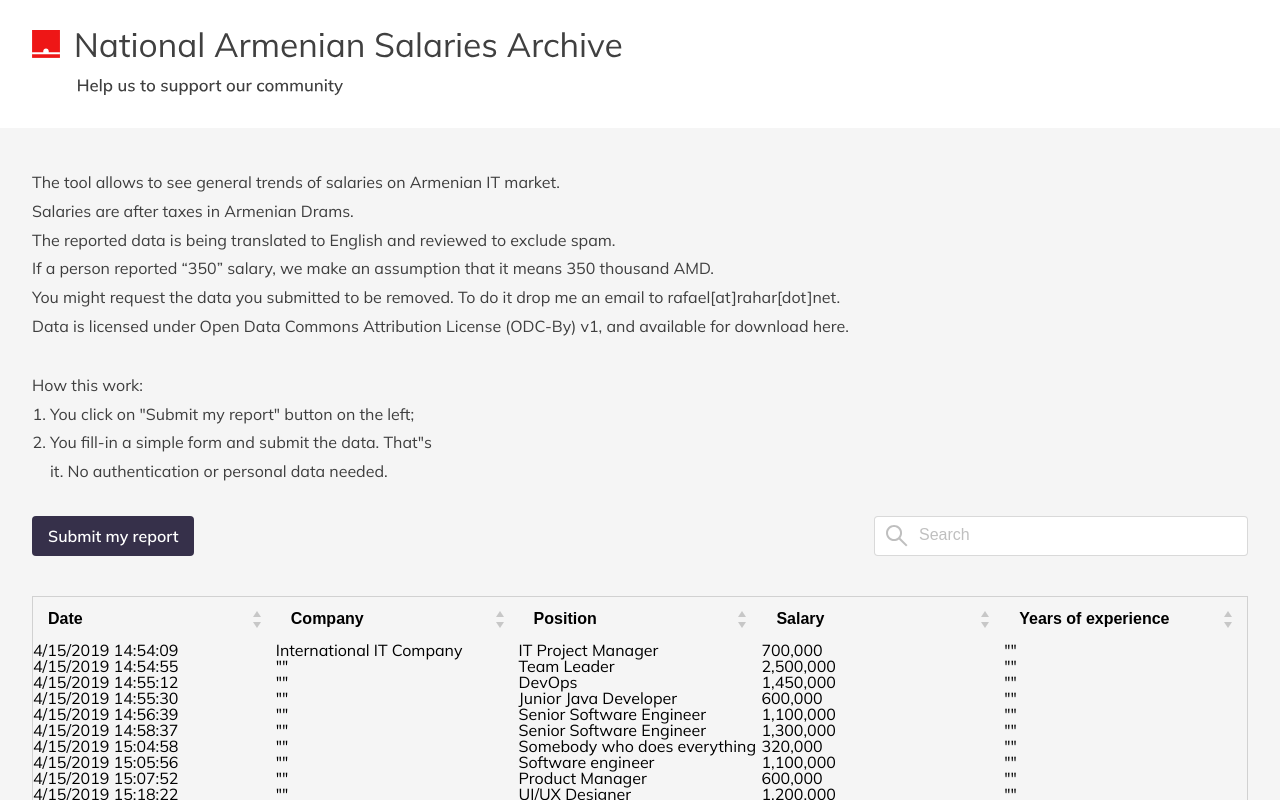
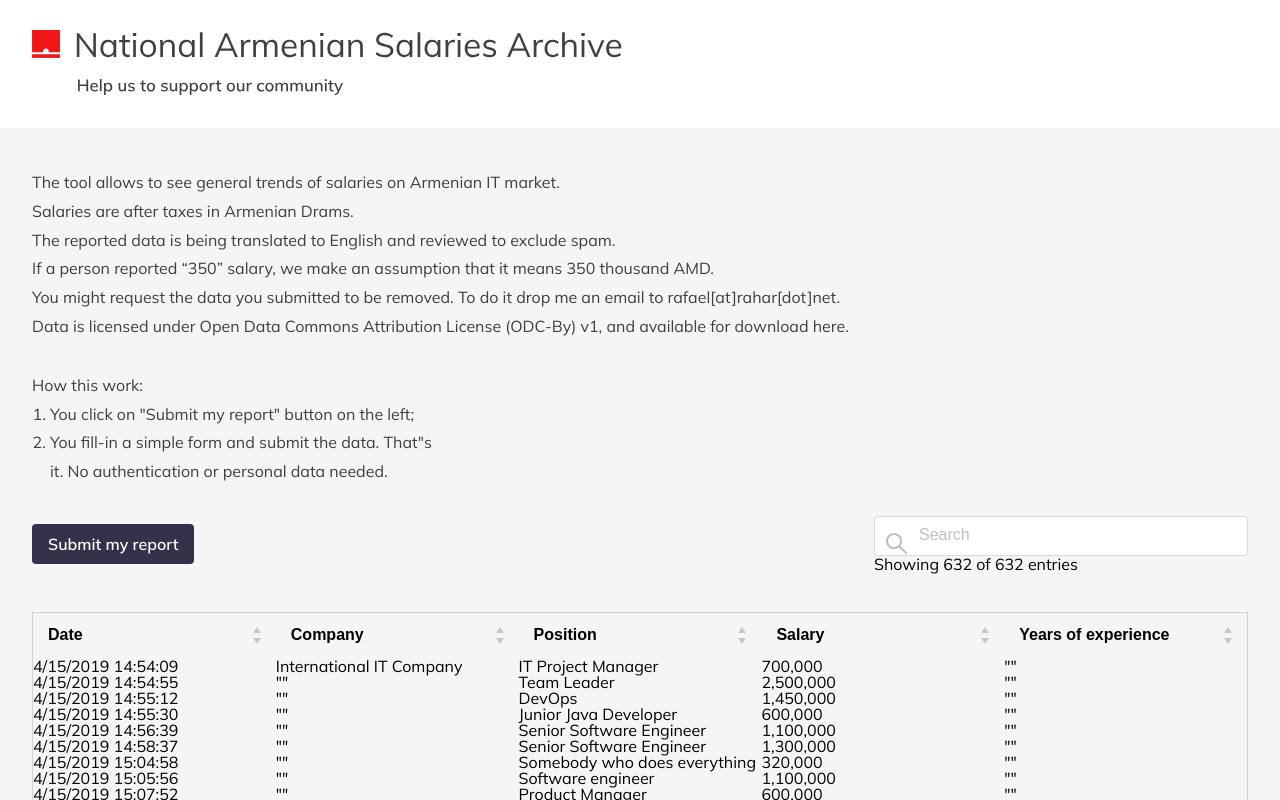
Before and after one commit to The-Sofware-Development-Company/salariesam, a React (Create React App) app: page / in a window 1280 px wide. Shown: the top 800 px of the page. Built offline with nearby package versions, Linux system fonts and the light colour scheme.

Commit message:
table-searching

```diff
--- a/src/components/Main/Main.jsx
+++ b/src/components/Main/Main.jsx
@@ -6,7 +6,8 @@ import './styles.scss'
 import About from "../About/About";
 import SortArrows from "../SortArrows/SortArrows";
 
-const titles = ["date", "company", "position", "salary", "years of experience"]
+const titles = ["date", "company", "position", "salary", "years of experience"];
+let copyOfRows = [];
 
 // const [rows, setRows] = useState([])
 // useEffect(() => {
@@ -31,6 +32,7 @@ const Main = () => {
             .then(csv => {
                 const json = Papaparse.parse(csv)
                 setRows(transformData(json.data))
+                copyOfRows = transformData(json.data)
             })
     }, [])
 
@@ -100,19 +102,40 @@ const Main = () => {
         setRows((prev) => [...prev, rows]);
     }
 
+    const searching = (value) => {
+        setRows(copyOfRows);
+
+        if (value !== '') {
+            setRows((prev) => prev.filter((item) => {
+                return (
+                    item['Date'].includes(value.toLowerCase()) || item['Company'].toLowerCase().includes(value.toLowerCase()) ||
+                    item['Position'].toLowerCase().includes(value.toLowerCase()) || item['Salary'].includes(value.toLowerCase()) ||
+                    item['Years of experience'].includes(value.toLowerCase())
+                )
+            }));
+        }
+    }
 
     return (
         <main>
 
-            <About/>
+            <About />
             <div className="container">
                 <div className="form-btn-wrapper mt30">
                     <a href="https://docs.google.com/forms/d/1M4ztN09EvaminyLIDH4rOgtnr0lW-AHEYXiThbpAZa0/viewform?edit_requested=true" className="btn dark">Submit my report</a>
                     <form action="">
                         <label htmlFor="search" hidden>Search</label>
                         <div className="input-wrapper">
-                        <img className="search-icon" src={searchIcon} alt="Search"/>
-                        <input className="search-input" type="text" placeholder="Search"/>
+                            <img className="search-icon" src={searchIcon} alt="Search" />
+                            <input
+                                className="search-input"
+                                type="text"
+                                placeholder="Search"
+                                onChange={(e) => {
+                                    searching(e.target.value);
+                                }}
+                            />
+                            <p>Showing {rows.length} of {copyOfRows.length != 0 ? copyOfRows.length : rows.length} entries</p>
                         </div>
                     </form>
                 </div>
@@ -127,61 +150,61 @@ const Main = () => {
 
                                     <div className="col col-label">
                                         <button
-                                        className={sortType == "dateUp" ? "sort-btn up": sortType == "dateDown" ? "sort-btn down" : "sort-btn"}
+                                            className={sortType == "dateUp" ? "sort-btn up" : sortType == "dateDown" ? "sort-btn down" : "sort-btn"}
                                             onClick={() => {
                                                 setSortType(sortType == "dateUp" ? "dateDown" : "dateUp");
                                                 sortTable(sortType == "dateUp" ? "dateDown" : "dateUp");
                                             }}>
                                             Date
-                                        <SortArrows/>
+                                            <SortArrows />
                                         </button>
                                     </div>
 
                                     <div className="col col-label">
                                         <button
-                                        className={sortType == "companyUp" ? "sort-btn up": sortType == "companyDown" ? "sort-btn down" : "sort-btn"}
+                                            className={sortType == "companyUp" ? "sort-btn up" : sortType == "companyDown" ? "sort-btn down" : "sort-btn"}
                                             onClick={() => {
                                                 setSortType(sortType == "companyUp" ? "companyDown" : "companyUp");
                                                 sortTable(sortType == "companyUp" ? "companyDown" : "companyUp");
                                             }}>
                                             Company
-                                        <SortArrows/>
+                                            <SortArrows />
                                         </button>
                                     </div>
 
                                     <div className="col col-label">
                                         <button
-                                        className={sortType == "positionUp" ? "sort-btn up": sortType == "positionDown" ? "sort-btn down" : "sort-btn"}
+                                            className={sortType == "positionUp" ? "sort-btn up" : sortType == "positionDown" ? "sort-btn down" : "sort-btn"}
                                             onClick={() => {
                                                 setSortType(sortType == "positionUp" ? "positionDown" : "positionUp");
                                                 sortTable(sortType == "positionUp" ? "positionDown" : "positionUp");
                                             }}>
                                             Position
-                                        <SortArrows/>
+                                            <SortArrows />
                                         </button>
                                     </div>
 
                                     <div className="col col-label">
                                         <button
-                                        className={sortType == "salaryUp" ? "sort-btn up": sortType == "salaryDown" ? "sort-btn down" : "sort-btn"}
+                                            className={sortType == "salaryUp" ? "sort-btn up" : sortType == "salaryDown" ? "sort-btn down" : "sort-btn"}
                                             onClick={() => {
                                                 setSortType(sortType == "salaryUp" ? "salaryDown" : "salaryUp");
                                                 sortTable(sortType == "salaryUp" ? "salaryDown" : "salaryUp");
                                             }}>
                                             Salary
-                                        <SortArrows/>
+                                            <SortArrows />
                                         </button>
                                     </div>
 
                                     <div className="col col-label">
                                         <button
-                                        className={sortType == "expUp" ? "sort-btn up": sortType == "expDown" ? "sort-btn down" : "sort-btn"}
+                                            className={sortType == "expUp" ? "sort-btn up" : sortType == "expDown" ? "sort-btn down" : "sort-btn"}
                                             onClick={() => {
                                                 setSortType(sortType == "expUp" ? "expDown" : "expUp");
                                                 sortTable(sortType == "expUp" ? "expDown" : "expUp");
                                             }}>
                                             Years of experience
-                                        <SortArrows/>
+                                            <SortArrows />
                                         </button>
                                     </div>
                                 </div>
@@ -197,10 +220,9 @@ const Main = () => {
                                     )
                                 })}
                             </div>
-
                         </div>
                     </main>
-                : null
+                    : <p>No result</p>
             }
             <div className="container">
                 <div className="mobile-items-container">
@@ -220,7 +242,7 @@ const Main = () => {
                 })} */}
                 </div>
                 <a href="" className="btn white" download>
-                <img src={downloadIcon} alt="Download"  className="icon"/>
+                    <img src={downloadIcon} alt="Download" className="icon" />
                     Download in .CSV</a>
             </div>
         </main>
```
Lines whose indentation alone changed are shown as unchanged.
